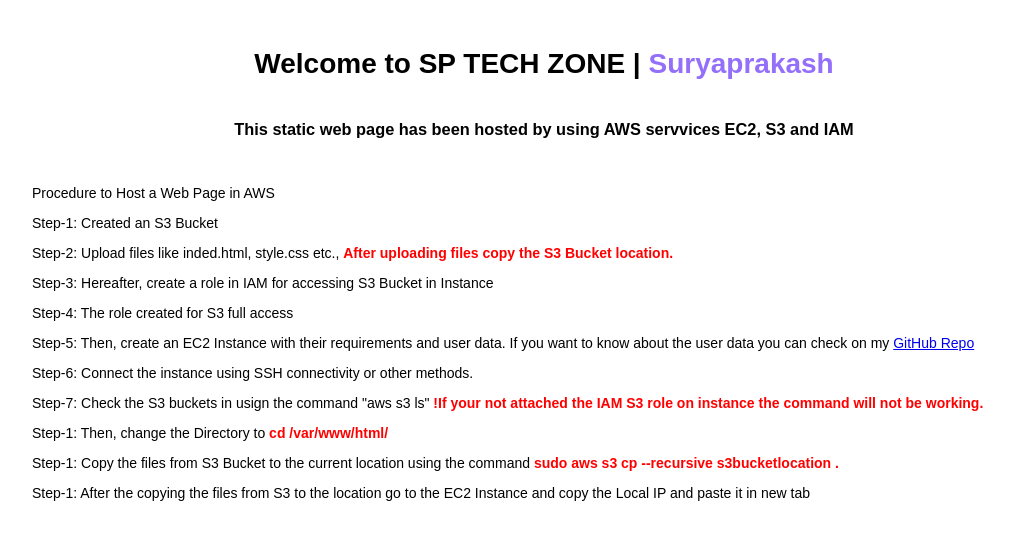
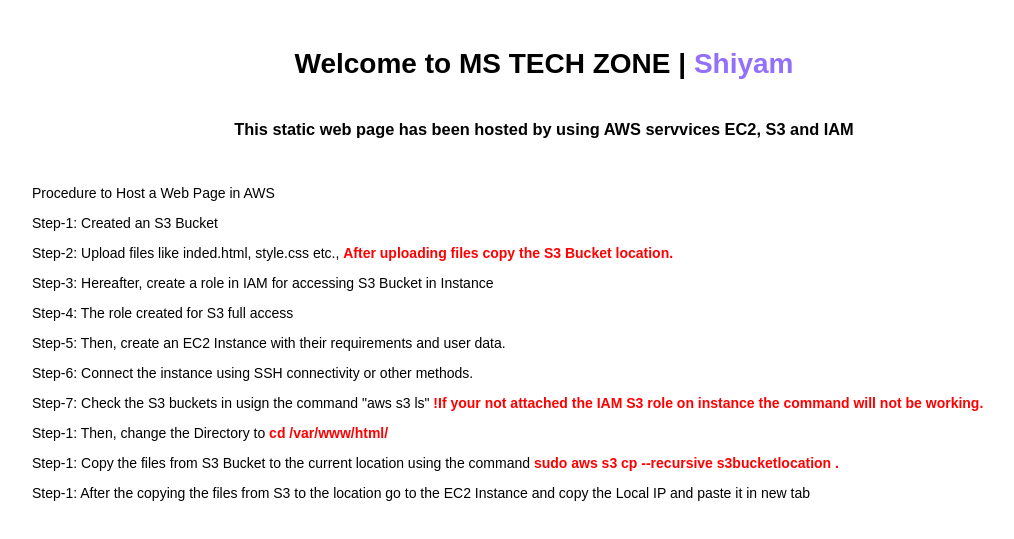
Before and after one commit to shiyammk/Jenkins-ci-cd, a plain HTML site: page index.html in a window 1280 px wide. Shown: the part 87-626 px from the top of the page, without its empty margins (104-1118 px from the left). Drawn offline with Linux system fonts and the light colour scheme.

Commit message:
Update index.html

```diff
--- a/index.html
+++ b/index.html
@@ -1,5 +1,5 @@
 <!DOCTYPE html>
-<!-- Designed by SP -->
+<!-- Designed by MS -->
 <html>
 <head>
     <meta charset="utf-8">
@@ -41,7 +41,7 @@
 <body>
     <div>
         <h1>Congratulations!!! Hosted a static web page</h1>
-        <h2>Welcome to SP TECH ZONE | <b class="name">Suryaprakash</b></h2>
+        <h2>Welcome to MS TECH ZONE | <b class="name">Shiyam</b></h2>
         <h3>This static web page has been hosted by using AWS servvices EC2, S3 and IAM</h3> <br>
     </div>
         <p>Procedure to Host a Web Page in AWS</p>
@@ -49,7 +49,7 @@
         <p>Step-2: Upload files like inded.html, style.css etc., <b style="color: red;">After uploading files copy the S3 Bucket location.</b></p>
         <p>Step-3: Hereafter, create a role in IAM for accessing S3 Bucket in Instance</p>
         <p>Step-4: The role created for S3 full access</p>
-        <p>Step-5: Then, create an EC2 Instance with their requirements and user data. If you want to know about the user data you can check on my <a href="https://github.com/suryaprakash-r/Static-Website-AWS"> GitHub Repo</a></p>
+        <p>Step-5: Then, create an EC2 Instance with their requirements and user data.
         <p>Step-6: Connect the instance using SSH connectivity or other methods.</p>
         <p>Step-7: Check the S3 buckets in usign the command "aws s3 ls" <b style="color: red;">!If your not attached the IAM S3 role on instance the command will not be working.</b></p>
         <p>Step-1: Then, change the Directory to <b style="color: red;">cd /var/www/html/</b></p>
```
